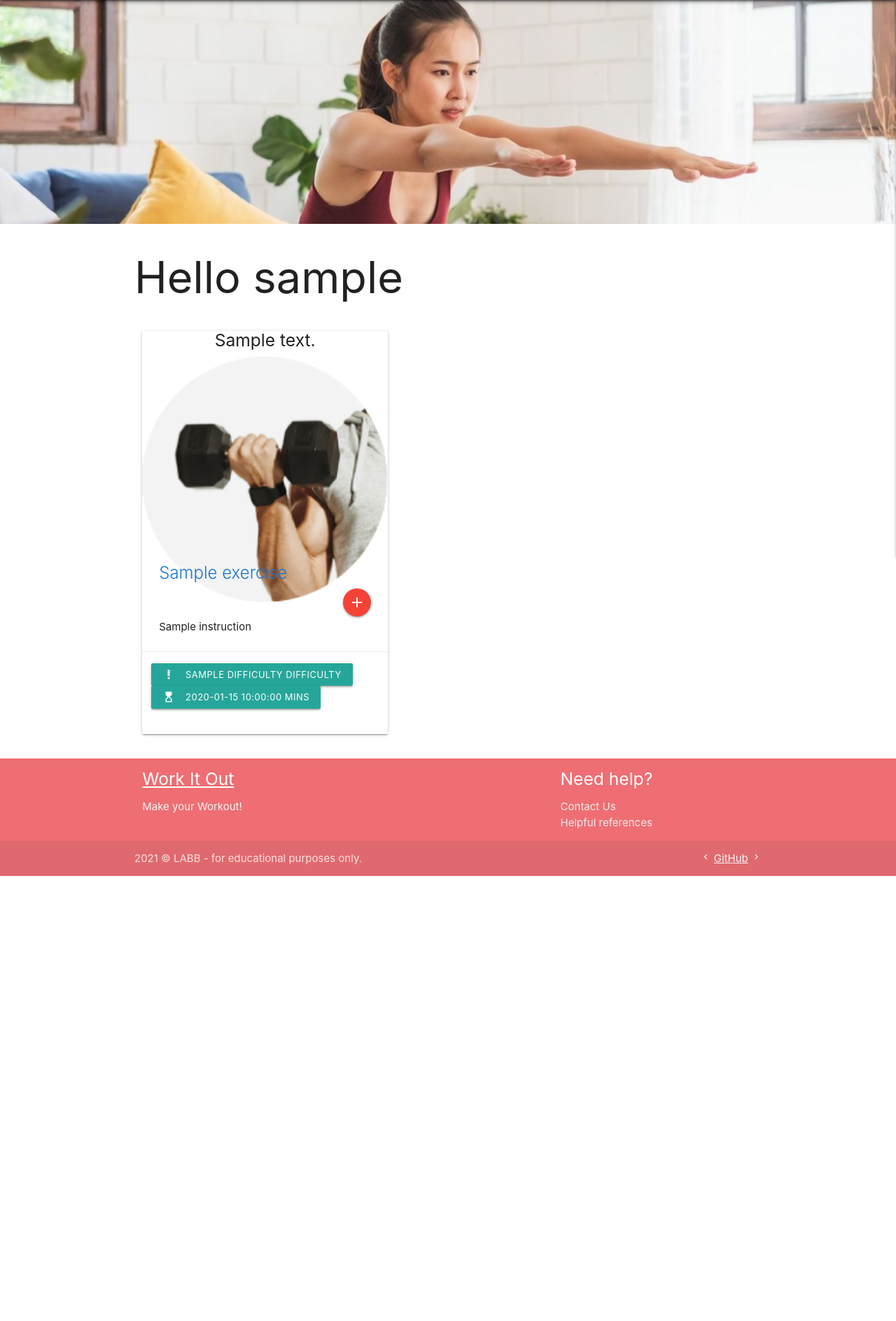
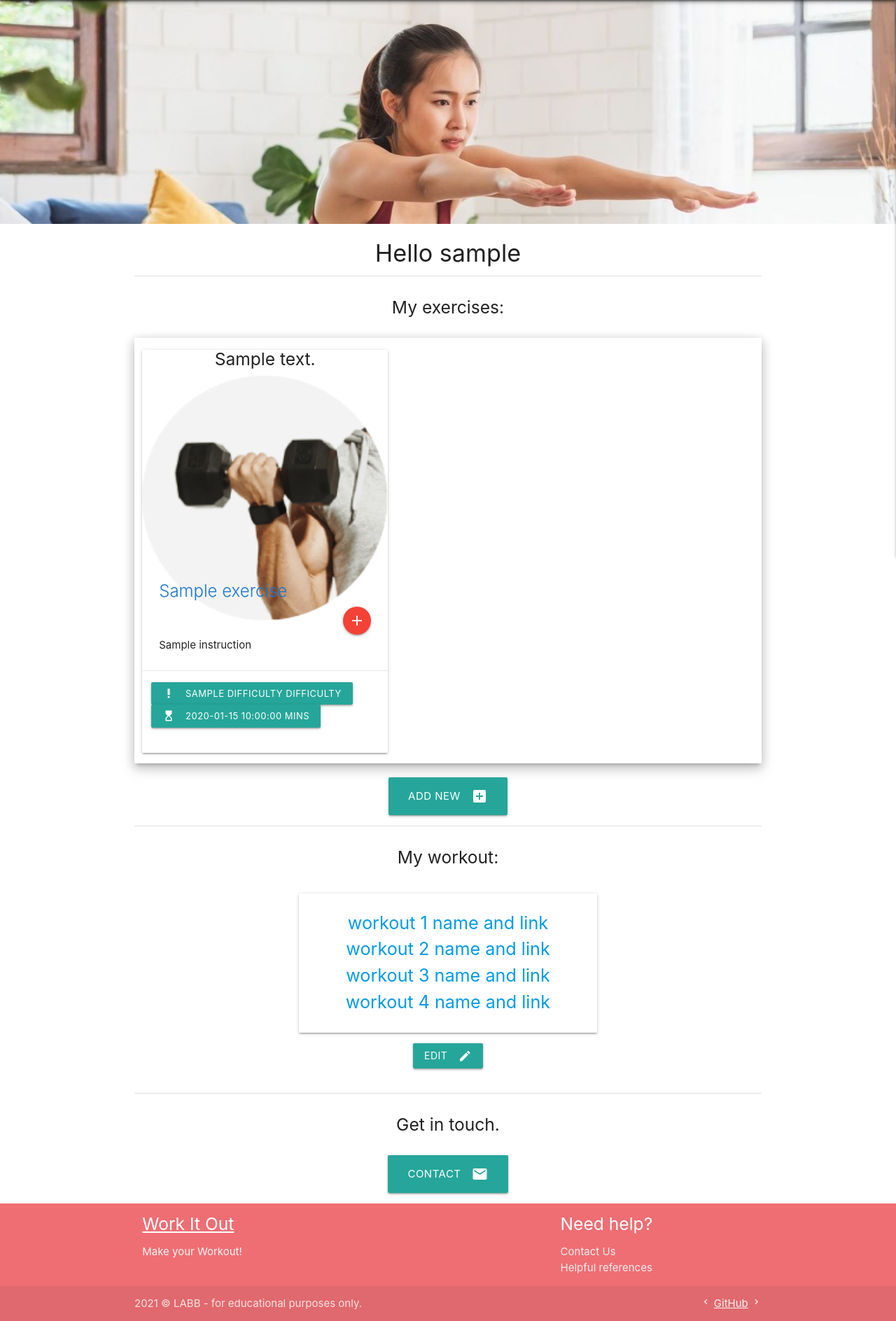
Before and after one commit to lornebb/Building-Block-Body, a Flask app: page /profile in a window 1280 px wide. Shown: the part 64-1952 px from the top of the page at 70% size. Before the commit the page ends 1316 px from the top, so only its background shows below. Run offline with Flask 2, Linux system fonts and the light colour scheme; the visitor is signed in with stand-in values (Sample User, id 1); a database or web service that is not in the repository returns one stand-in record (values such as "Sample title"); some libraries are stand-ins or nearby versions.

Commit message:
added skeleton html for profile page

```diff
--- a/templates/profile.html
+++ b/templates/profile.html
@@ -1,13 +1,16 @@
 {% extends "base.html" %}
 {% block content %}
 
-<h1>Hello {{ username }}</h1>
+<div class="center-align"><h4>Hello {{ username }}</h4></div>
+<div class="divider"></div>
 
+<div class="section">
     <div class="row">
-
+        <div class="center-align"><h5>My exercises:</h5></div>
+    </div>
+    <div class="row z-depth-3">
         {% for exercise in exercises %}
-
-        <div class="col s12 m5 ">
+            <div class="col s12 m5">
                 <div class="card">
                     <h5 class="center-align">{{ exercise.body_target }}</h5>
                     <div class="card-image">
@@ -26,9 +29,46 @@
                     </div>
                 </div>
             </div>
+        {% endfor %}
+    </div>
+    <div class="center-align">
+        <a class="waves-effect waves-light btn-large"><i class="material-icons right">add_box</i>Add New</a>
+    </div>
+</div>
+<div class="divider"></div>
 
-    {% endfor %}
 
+<!-- workout collection -->
+<div class="section">
+    <div class="row">
+        <div class="center-align"><h5>My workout:</h5></div>
+    </div>
+    <div class="row">
+        <div class="col s12 m6 offset-m3">
+            <div class="card">
+                <div class="card-content center-align flow-text">
+                    <a><p>workout 1 name and link</p></a>
+                    <a><p>workout 2 name and link</p></a>
+                    <a><p>workout 3 name and link</p></a>
+                    <a><p>workout 4 name and link</p></a>
+                </div>
+            </div>
+            <div class="center-align">
+                <a class="waves-effect waves-light btn"><i class="material-icons right">create</i>edit</a>
+            </div>
+        </div>
+    </div>
+</div>
+<div class="divider"></div>
+
+<!-- contact button -->
+<div class="section">
+    <div class="row">
+        <div class="center-align"><h5>Get in touch.</h5></div>
+    </div>
+    <div class="center-align">
+        <a class="waves-effect waves-light btn-large"><i class="material-icons right">email</i>Contact</a>
+    </div>
 </div>
 
 {% endblock %}
```
Lines whose indentation alone changed are shown as unchanged.
